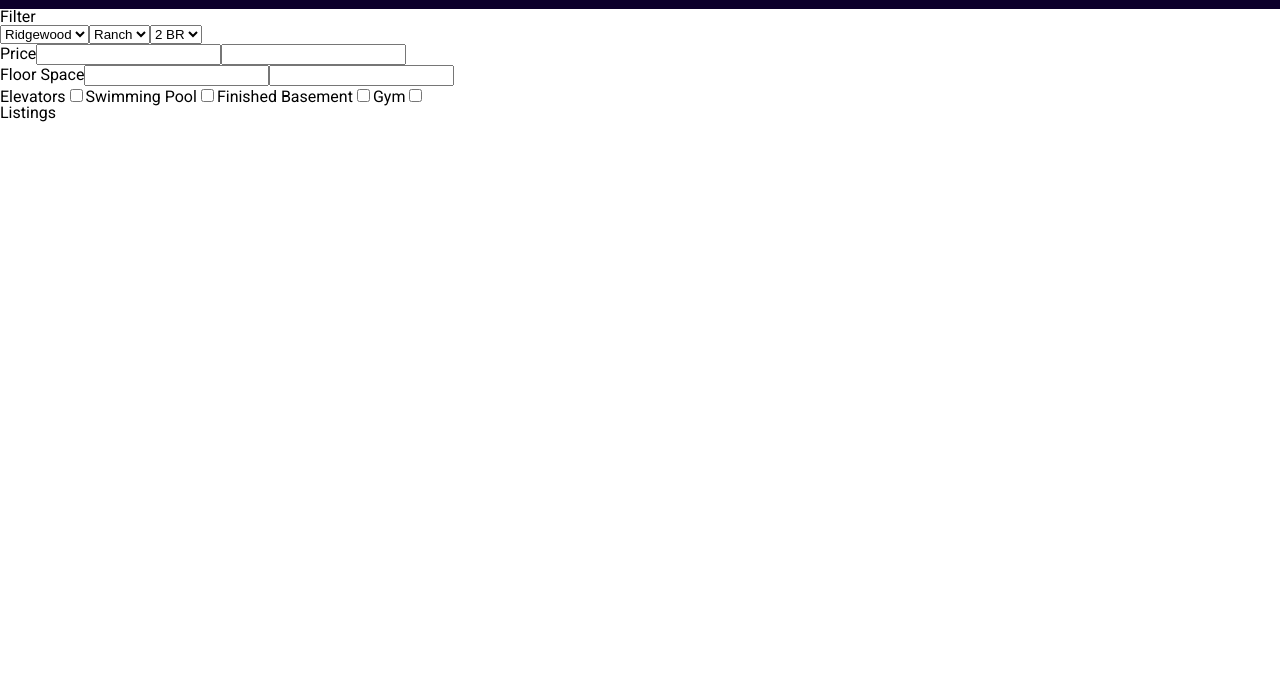
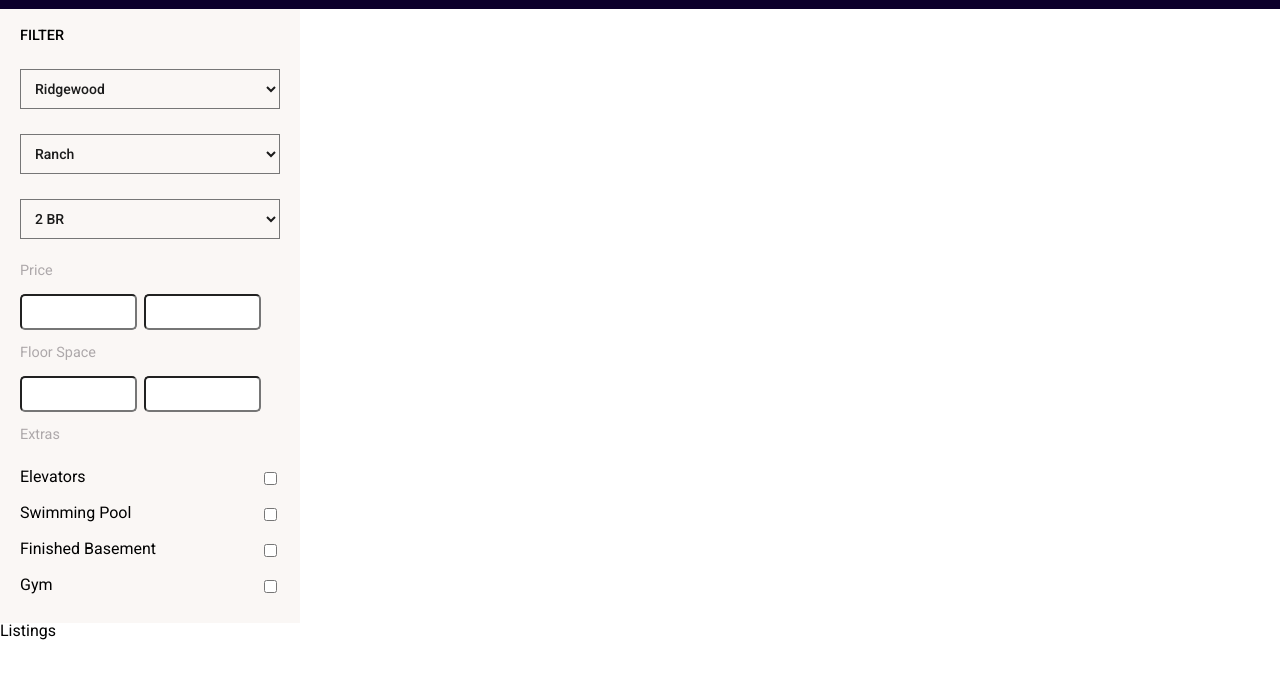
Before and after one commit to AbisaiRodriguez/react-real-estate, a React app: page / in a window 1280 px wide. Shown: the part 47-726 px from the top of the page. Built offline with nearby package versions, Linux system fonts and the light colour scheme.

Commit message:
Styled the Filters section

```diff
--- a/assets/js/realEstate/Filter.js
+++ b/assets/js/realEstate/Filter.js
@@ -8,7 +8,8 @@ export default class Filter extends Component {
     }
   }
   render () {
-    return (<section className="filter">
+    return (<section id="filter">
+      <div className="inside">
         <h4>Filter</h4>
         <select name="neighborhood" className="filters neighborhood">
           <option>Ridgewood</option>
@@ -30,6 +31,7 @@ export default class Filter extends Component {
           <input type="text" name="max-floorSpace" className="maxFloorSpace" />
         </div>
         <div className="filters extras">
+          <span className="title">Extras</span>
           <label for="extras">
             <span>Elevators</span>
             <input name="extras" value="elevator" type="checkbox" />
@@ -47,6 +49,7 @@ export default class Filter extends Component {
             <input name="extras" value="gym" type="checkbox" />
           </label>
         </div>
+      </div>
     </section>)
   }
 }
--- /dev/null
+++ b/assets/sass/_content-area.scss
@@ -0,0 +1,58 @@
+#filter{
+    background: $grey;
+    width: 30%;
+    max-width: 300px;
+
+    .inside{
+        padding: 20px;
+
+    }
+
+    h4{
+        font-size: 0.9rem;
+        margin-bottom: 25px;
+        text-transform: uppercase;
+        font-weight: 500;
+    }
+
+    select{
+        background: transparent;
+        padding: 10px;
+        font-size: 14px;
+        font-weight: 500;
+        color: #1b1b1b;
+        display: block;
+        margin-bottom: 25px;
+        width: 100%;
+    }
+
+    .filters{
+        .title{
+            font-size: 0.9rem;
+            display: block;
+            margin-bottom: 1rem;
+            color: $darkGrey;
+        }
+
+        input[type="text"]{
+            border-radius: 5px;
+            font-size: 1rem;
+            padding: 0.4rem;
+            width: 45%;
+            display: inline-block;
+            margin-bottom: 1rem;
+            margin-right: 2.5%;
+        }
+
+        &.extras{
+            label{
+                display: block;
+                width: 100%;
+                padding: 10px 0;
+                input[type="checkbox"]{
+                    float: right;
+                }
+            }
+        }
+    }
+}
--- a/assets/sass/main.scss
+++ b/assets/sass/main.scss
@@ -2,9 +2,13 @@
 @import "variables";
 @import "reset";
 
-body {
+*,
+body,
+html {
   font-family: 'Roboto', sans-serif;
+  box-sizing: border-box;
   // background: purple;
 }
 
 @import "listings";
+@import "content-area";
--- a/public/js/components/realEstate.js
+++ b/public/js/components/realEstate.js
@@ -43,7 +43,10 @@ var Filter = function (_Component) {
     value: function render() {
       return _react2.default.createElement(
         'section',
-        { className: 'filter' },
+        { id: 'filter' },
+        _react2.default.createElement(
+          'div',
+          { className: 'inside' },
           _react2.default.createElement(
             'h4',
             null,
@@ -102,6 +105,11 @@ var Filter = function (_Component) {
             'div',
             { className: 'filters extras' },
             _react2.default.createElement(
+              'span',
+              { className: 'title' },
+              'Extras'
+            ),
+            _react2.default.createElement(
               'label',
               { 'for': 'extras' },
               _react2.default.createElement(
@@ -140,6 +148,7 @@ var Filter = function (_Component) {
                 'Gym'
               ),
               _react2.default.createElement('input', { name: 'extras', value: 'gym', type: 'checkbox' })
+            )
           )
         )
       );
```
Also changed, not shown: public/css/main.css. Lines whose indentation alone changed are shown as unchanged.
